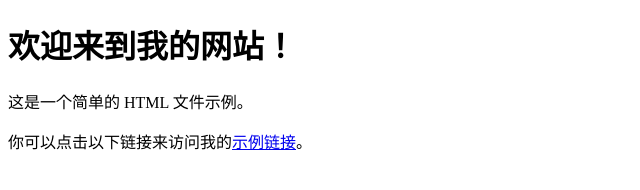
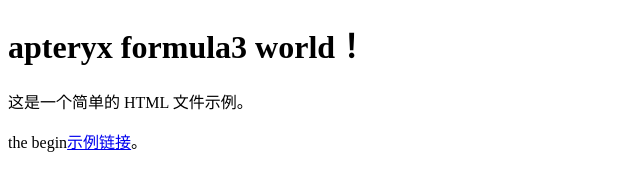
Before and after one commit to Apteryx-T/Apteryx-T.github.io, a plain HTML site: page index.html in a window 1280 px wide. Shown: the whole page, without its empty margins (0-640 px from the left). Drawn offline with Linux system fonts and the light colour scheme.

Commit message:
update_01

```diff
--- a/index.html
+++ b/index.html
@@ -6,8 +6,8 @@
     <title>简单的HTML文件示例</title>
 </head>
 <body>
-    <h1>欢迎来到我的网站！</h1>
+    <h1>apteryx formula3 world！</h1>
     <p>这是一个简单的 HTML 文件示例。</p>
-    <p>你可以点击以下链接来访问我的<a href="https://www.example.com">示例链接</a>。</p>
+    <p>the begin<a href="https://www.example.com">示例链接</a>。</p>
 </body>
 </html>
```
